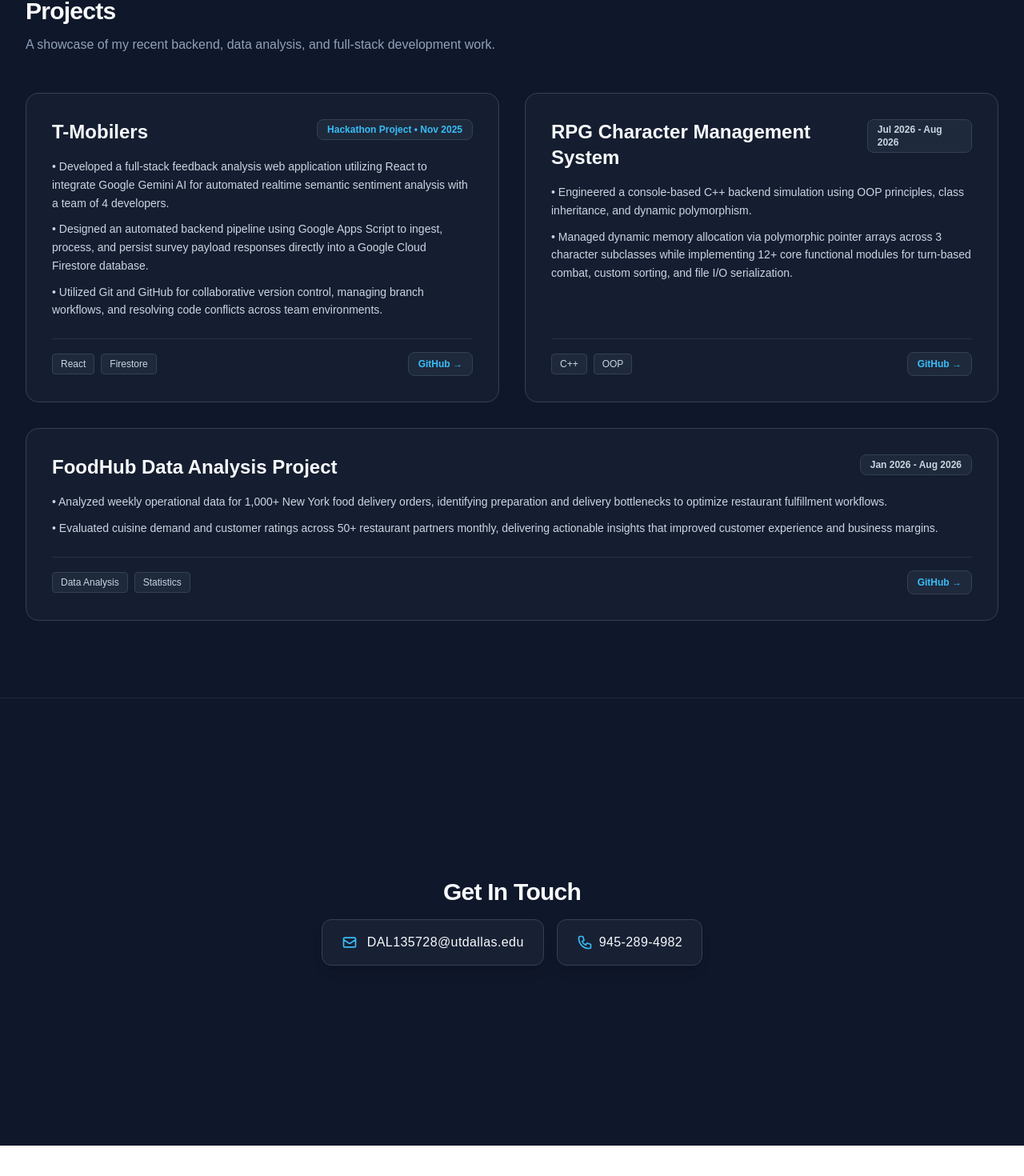
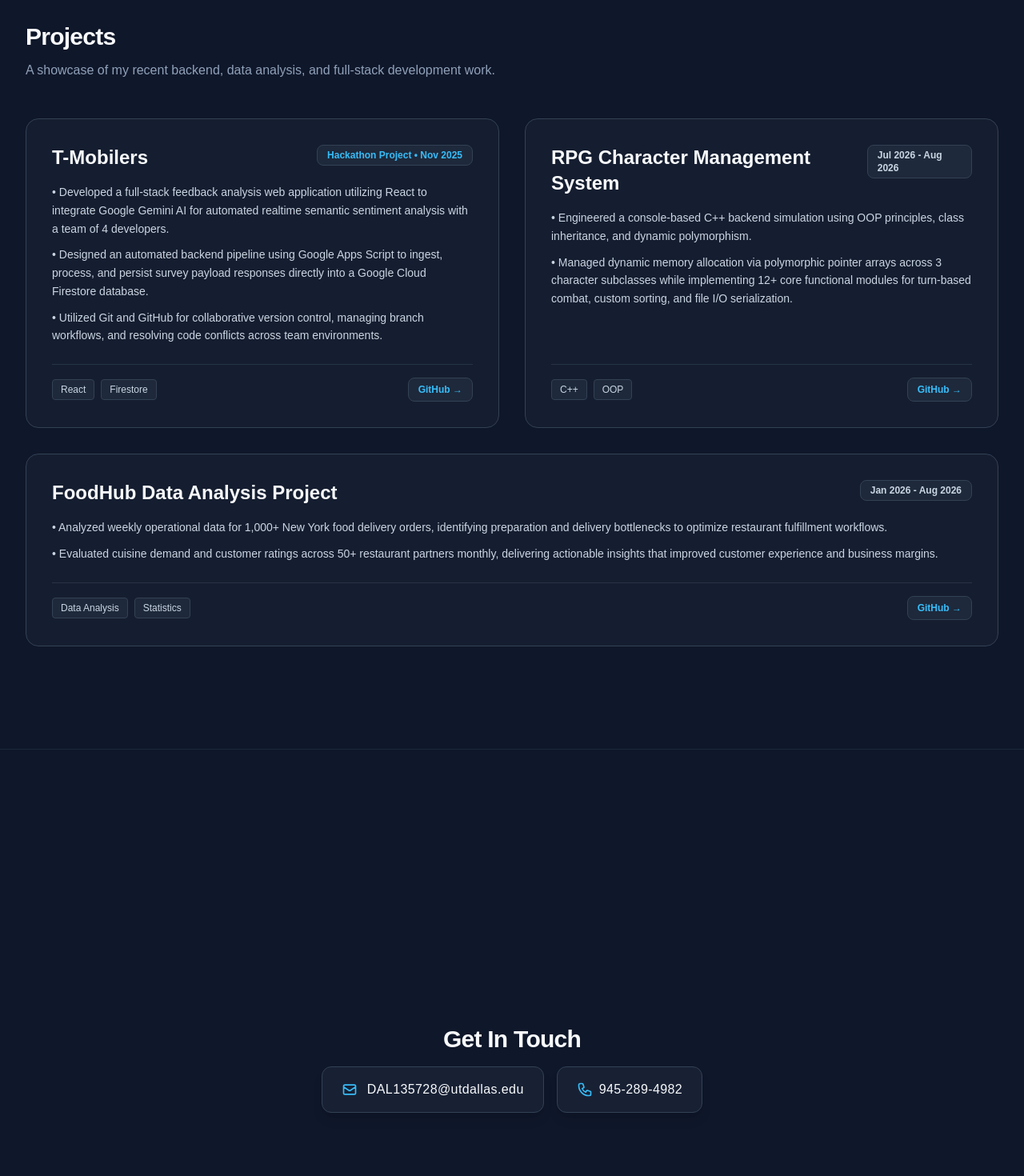
Before and after one commit to viditsmart/Vidit-s-portfolio, a Next.js app in the folder portfolio/: page / in a window 1280 px wide. Shown: the part 2340-3810 px from the top of the page at 80% size. Before the commit the page ends 3772 px from the top, so only its background shows below. Built offline with nearby package versions, Linux system fonts and the light colour scheme.

Commit message:
increased spacing between sections

```diff
--- a/portfolio/app/page.tsx
+++ b/portfolio/app/page.tsx
@@ -129,7 +129,7 @@ export default function PortfolioPage() {
       </section>
 
       {/* 3. SKILLS SECTION */}
-      <section id="skills" className="min-h-screen py-24 px-8 max-w-7xl mx-auto flex flex-col justify-center">
+      <section id="education" className="min-h-screen py-32 px-8 max-w-7xl mx-auto flex flex-col justify-center">
         <div className="mb-12">
           <h2 className={`text-3xl font-bold tracking-tight mb-3 ${darkMode ? 'text-[#F8FAFC]' : 'text-[#0F172A]'}`}>Skills & Expertise</h2>
 
@@ -183,7 +183,7 @@ export default function PortfolioPage() {
       </section>
 
       {/* 4. PROJECTS SECTION */}
-      <section id="projects" className="min-h-screen py-24 px-8 max-w-7xl mx-auto flex flex-col justify-center">
+      <section id="projects" className="min-h-screen py-32 px-8 max-w-7xl mx-auto flex flex-col justify-center">
         <div className="mb-12">
           <h2 className={`text-3xl font-bold tracking-tight mb-3 ${darkMode ? 'text-[#F8FAFC]' : 'text-[#0F172A]'}`}>Projects</h2>
           <p className={darkMode ? 'text-slate-400' : 'text-[#475569]'}>A showcase of my recent backend, data analysis, and full-stack development work.</p>
@@ -283,7 +283,7 @@ export default function PortfolioPage() {
       </section>
 
       {/* 5. CONTACT SECTION */}
-      <section id="contact" className="min-h-[70vh] py-24 px-8 max-w-7xl mx-auto flex flex-col justify-center items-center text-center border-t border-[#1E293B]">
+      <section id="contact" className="min-h-screen py-32 px-8 max-w-7xl mx-auto flex flex-col justify-center items-center text-center border-t border-[#1E293B]">
         <h2 className={`text-3xl font-bold tracking-tight mb-4 ${darkMode ? 'text-[#F8FAFC]' : 'text-[#0F172A]'}`}>Get In Touch</h2>
 
         <div className="flex flex-col sm:flex-row gap-4 items-center justify-center">
```
